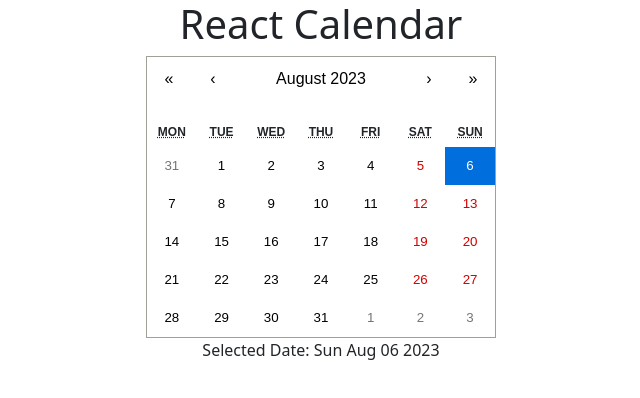
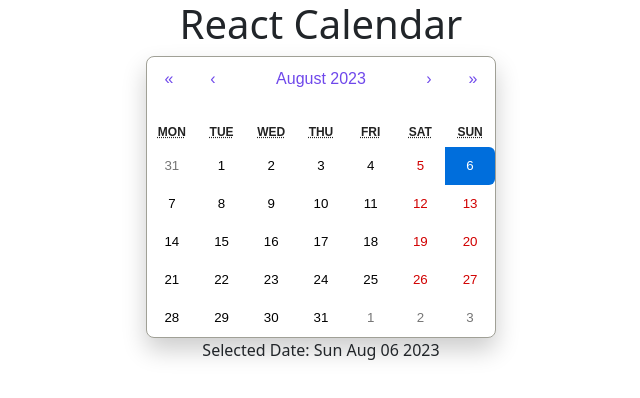
Before and after one commit to mghondo/React-Calendar, a React (Create React App) app in the folder react-calendar/: page / in a window 1280 px wide. Shown: the top 398 px of the page, without its empty margins (319-959 px from the left). Built offline with nearby package versions, Linux system fonts and the light colour scheme.

Commit message:
custom styling added to calendar elements.

```diff
--- a/react-calendar/src/index.css
+++ b/react-calendar/src/index.css
@@ -11,3 +11,94 @@
   font-family: source-code-pro, Menlo, Monaco, Consolas, 'Courier New',
     monospace;
 }
+
+/* Custom CSS added to the Calendar */
+
+.react-calendar {
+  width: 400px;
+  max-width: 100%;
+  background-color: #fff;
+  color: #222;
+  border-radius: 8px;
+  box-shadow: 0 12px 24px rgba(0, 0, 0, 0.2);
+  font-family: Arial, Helvetica, sans-serif;
+  line-height: 1.125em;
+ }
+ .react-calendar__navigation button {
+  color: #6f48eb;
+  min-width: 44px;
+  background: none;
+  font-size: 16px;
+  margin-top: 8px;
+ }
+ .react-calendar__navigation button:enabled:hover,
+ .react-calendar__navigation button:enabled:focus {
+  background-color: #f8f8fa;
+ }
+ .react-calendar__navigation button[disabled] {
+  background-color: #f0f0f0;
+ }
+ abbr[title] {
+  text-decoration: none;
+ }
+ /* .react-calendar__month-view__days__day--weekend {
+  color: #d10000;
+ } */
+ .react-calendar__tile:enabled:hover,
+ .react-calendar__tile:enabled:focus {
+  background: #f8f8fa;
+  color: #6f48eb;
+  border-radius: 6px;
+ }
+ .react-calendar__tile--now {
+  background: #6f48eb33;
+  border-radius: 6px;
+  font-weight: bold;
+  color: #6f48eb;
+ }
+ .react-calendar__tile--now:enabled:hover,
+ .react-calendar__tile--now:enabled:focus {
+  background: #6f48eb33;
+  border-radius: 6px;
+  font-weight: bold;
+  color: #6f48eb;
+ }
+ .react-calendar__tile--hasActive:enabled:hover,
+ .react-calendar__tile--hasActive:enabled:focus {
+  background: #f8f8fa;
+ }
+ .react-calendar__tile--active {
+  background: #6f48eb;
+  border-radius: 6px;
+  font-weight: bold;
+  color: white;
+ }
+ .react-calendar__tile--active:enabled:hover,
+ .react-calendar__tile--active:enabled:focus {
+  background: #6f48eb;
+  color: white;
+ }
+ .react-calendar--selectRange .react-calendar__tile--hover {
+  background-color: #f8f8fa;
+ }
+ .react-calendar__tile--range {
+  background: #f8f8fa;
+  color: #6f48eb;
+  border-radius: 0;
+ }
+ .react-calendar__tile--rangeStart {
+  border-top-right-radius: 0;
+  border-bottom-right-radius: 0;
+  border-top-left-radius: 6px;
+  border-bottom-left-radius: 6px;
+  background: #6f48eb;
+  color: white;
+ }
+ .react-calendar__tile--rangeEnd {
+  border-top-left-radius: 0;
+  border-bottom-left-radius: 0;
+  border-top-right-radius: 6px;
+  border-bottom-right-radius: 6px;
+  background: #6f48eb;
+  color: white;
+ }
```
